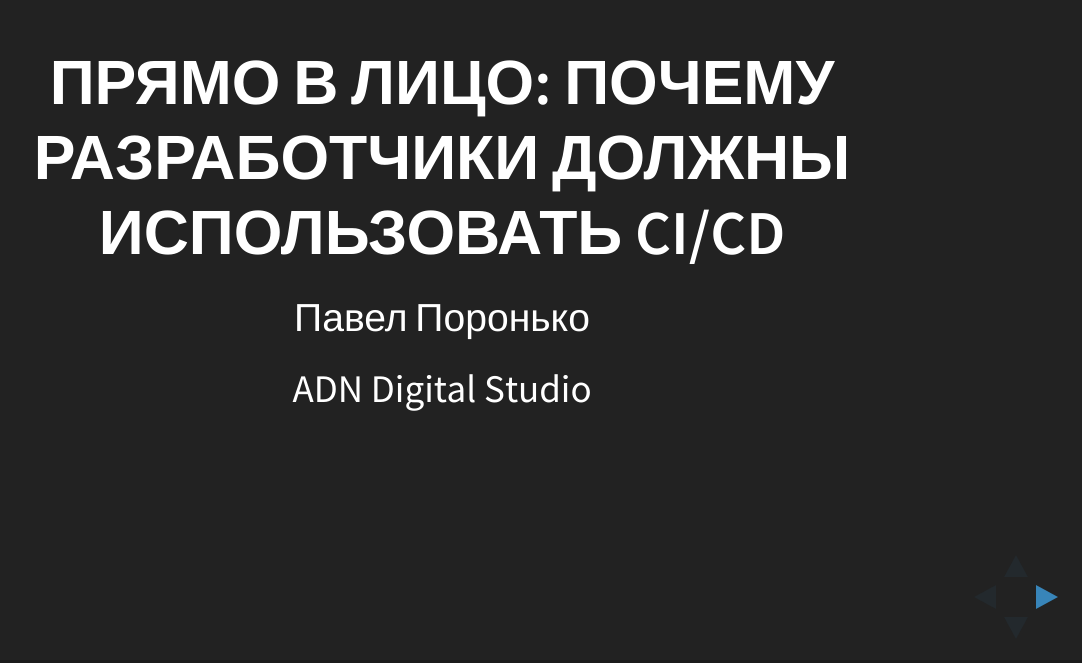
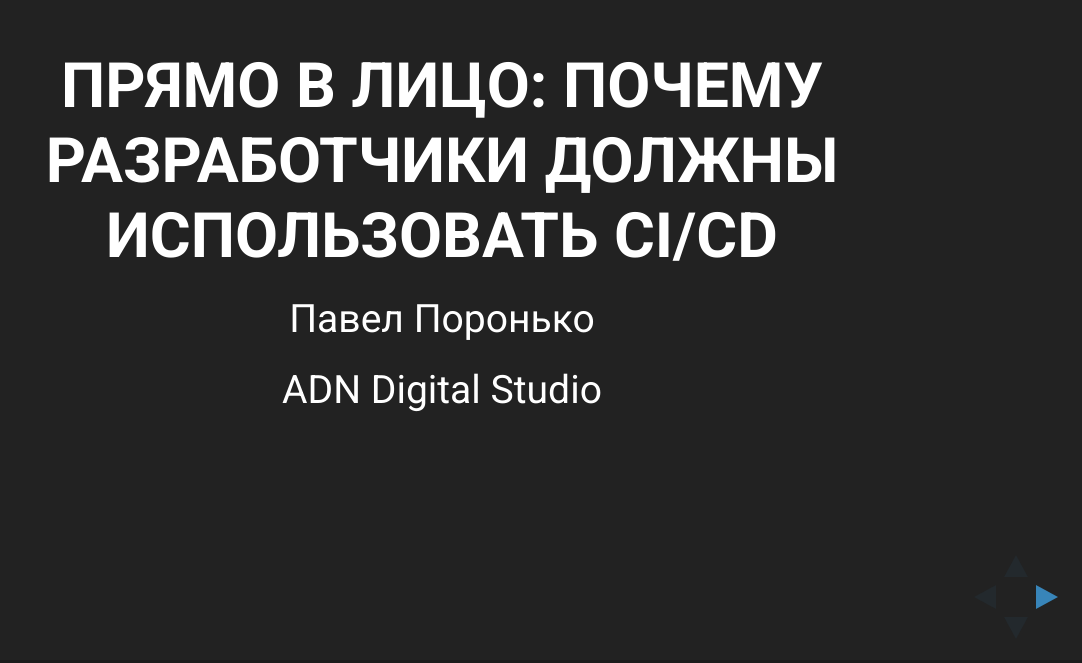
Before and after one commit to warezgibzzz/adn-talks-ci-cd, a plain HTML site: page index.html in a window 1280 px wide. Shown: the part 137-800 px from the top of the page, without its empty margins (198-1280 px from the left). Drawn offline with Linux system fonts and the light colour scheme.

Commit message:
Built from 6fb1fa4 on branch master

```diff
--- a/css/theme.css
+++ b/css/theme.css
@@ -3,7 +3,7 @@
  *
  * Copyright (C) 2015 Hakim El Hattab, http://hakim.se
  */
-@import url(../bower_components/reveal.js/lib/font/source-sans-pro/source-sans-pro.css);
+@import url("https://fonts.googleapis.com/css?family=Roboto:300,400,500,700,900&subset=cyrillic");
 section.has-light-background, section.has-light-background h1, section.has-light-background h2, section.has-light-background h3, section.has-light-background h4, section.has-light-background h5, section.has-light-background h6 {
   color: #222; }
 
@@ -15,7 +15,7 @@ body {
   background-color: #222; }
 
 .reveal {
-  font-family: "Source Sans Pro", Helvetica, sans-serif;
+  font-family: "Roboto", sans-serif;
   font-size: 38px;
   font-weight: normal;
   color: #fff; }
@@ -41,7 +41,7 @@ body {
 .reveal h6 {
   margin: 0 0 20px 0;
   color: #fff;
-  font-family: "Source Sans Pro", Helvetica, sans-serif;
+  font-family: "Roboto", sans-serif;
   font-weight: 600;
   line-height: 1.2;
   letter-spacing: normal;
```
Also changed, not shown: 1 other file.
